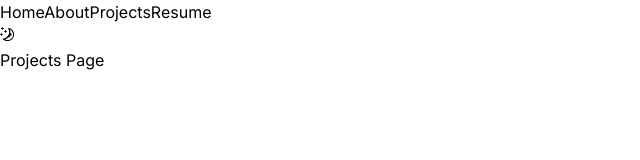
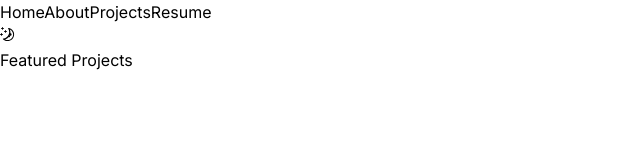
Before and after one commit to ketoprac/hafiedzmada, a Next.js app: page /projects in a window 1280 px wide. Shown: the top 160 px of the page, without its empty margins (0-640 px from the left). Built offline with nearby package versions, Linux system fonts and the light colour scheme.

Commit message:
feat: resume and projects page

```diff
--- a/app/projects/page.tsx
+++ b/app/projects/page.tsx
@@ -1,7 +1,20 @@
+"use client";
+import { motion, AnimatePresence } from "framer-motion";
+
 const ProjectsPage = () => {
   return (
-    <h1>Projects Page</h1>
-  )
-}
+    <AnimatePresence>
+      <motion.div
+        initial={{ opacity: 0, y: "-100%" }}
+        animate={{ opacity: 1, y: 0 }}
+        exit={{ opacity: 0, y: "100%" }}
+        transition={{ duration: 0.5, delay: 0.1 }}
+        className="container mx-auto w-full md:w-8/12 lg:w-1/2 flex flex-col gap-y-2 mt-8 px-4"
+      >
+        <h1>Featured Projects</h1>
+      </motion.div>
+    </AnimatePresence>
+  );
+};
 
 export default ProjectsPage;
```
Also changed, not shown: app/resume/page.tsx (+14 -1 lines).
